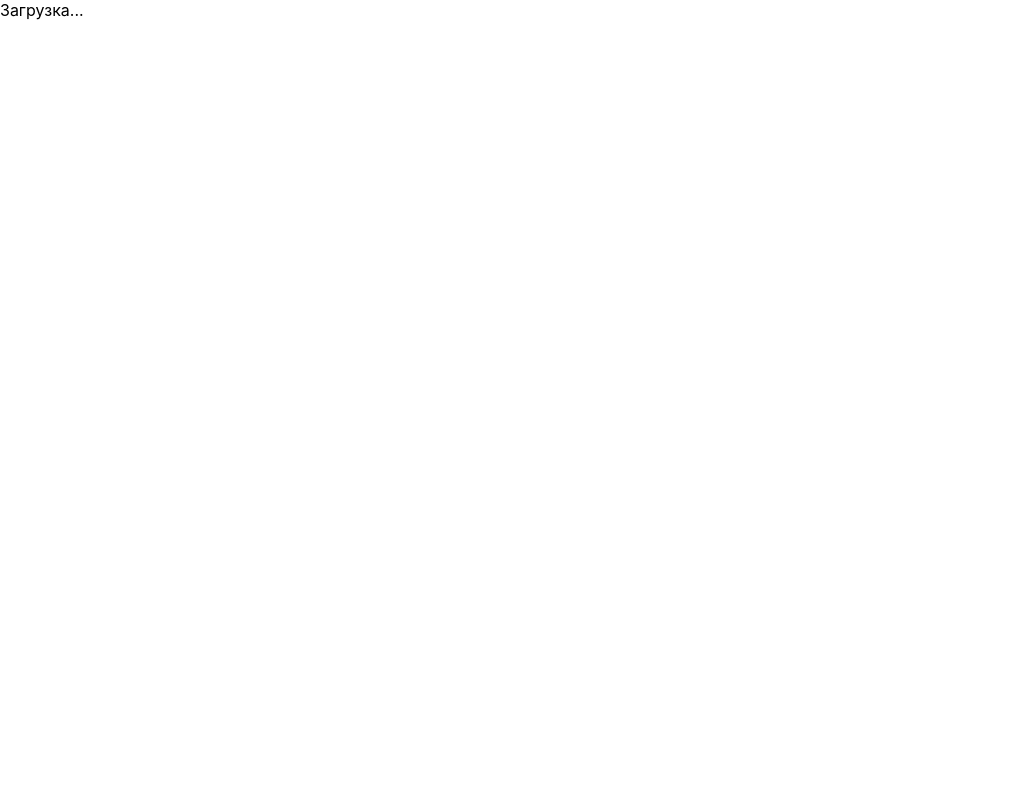
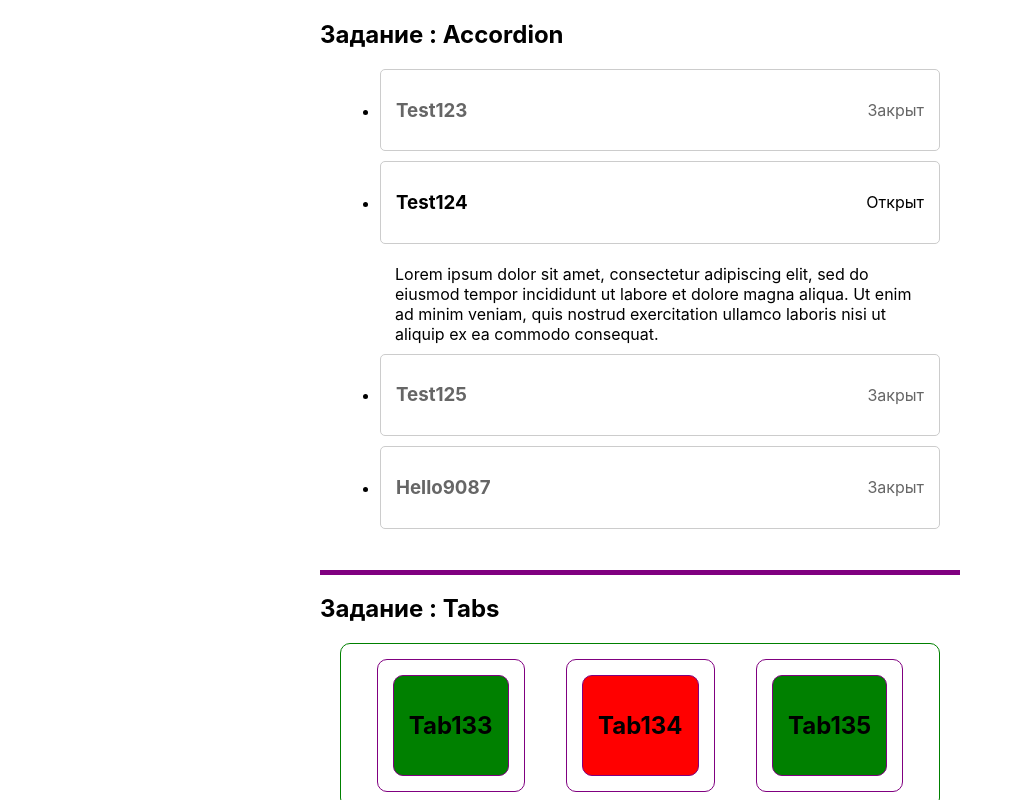
Before and after one commit to jab0001/react-test, a React (Create React App) app: page / in a window 1280 px wide. Shown: the top 800 px of the page, without its empty margins (0-1022 px from the left). Built offline with nearby package versions, Linux system fonts and the light colour scheme.

Commit message:
Настройка редакса

```diff
--- a/package.json
+++ b/package.json
@@ -3,6 +3,7 @@
   "version": "0.1.0",
   "private": true,
   "dependencies": {
+    "@reduxjs/toolkit": "^1.8.1",
     "@testing-library/jest-dom": "^5.16.4",
     "@testing-library/react": "^12.1.4",
     "@testing-library/user-event": "^13.5.0",
@@ -12,6 +13,7 @@
     "@types/react-dom": "^17.0.15",
     "react": "^18.0.0",
     "react-dom": "^18.0.0",
+    "react-redux": "^7.2.8",
     "react-scripts": "5.0.0",
     "typescript": "^4.6.3",
     "web-vitals": "^2.1.4"
--- a/src/App.tsx
+++ b/src/App.tsx
@@ -6,6 +6,8 @@ import AccordionList from './components/AccordionList/AccordionList'
 import TabList from './components/Tabs/TabList'
 import InputGeneric, { InputGenericEditVersion } from './components/InputGeneric'
 import { ThemeProvider } from './components/hooksLesson/context'
+import { Provider } from 'react-redux'
+import { store } from './redux'
 
 const texts = {
   default: '',
@@ -42,17 +44,18 @@ class ErrorBoundary extends Component<any, any> {
 }
 
 const App: FunctionComponent = () => {
-  const [loader, setLoader] = useState<boolean>( true )
+  const [loader, setLoader] = useState<boolean>( false )
   const [theme, setTheme] = useState<'light' | 'dark'>( 'light' )
 
-  useEffect(() => {
-    setTimeout(() => {
-      setLoader(prev => !prev)
-    }, 3000)
-  }, [loader])
+  // useEffect( () => {
+  //   setTimeout( () => {
+  //     setLoader( prev => !prev )
+  //   }, 3000 )
+  // }, [loader] )
   return (
+    <Provider store={store}>
       <ThemeProvider theme={theme}>
-      <Loader isLoading={loader}>
+        <Loader isLoading={false}>
           <UserList/>
           <SecondTest/>
           <AccordionList/>
@@ -100,6 +103,7 @@ const App: FunctionComponent = () => {
           />
         </Loader>
       </ThemeProvider>
+    </Provider>
   )
 }
 
--- a/src/components/AccordionList/AccordionList.tsx
+++ b/src/components/AccordionList/AccordionList.tsx
@@ -1,41 +1,62 @@
-import { FunctionComponent, useState } from 'react';
-import AccordionElement from '../AccordionElement/AccordionElement';
+import { FunctionComponent, useEffect, useState } from 'react'
+import AccordionElement from '../AccordionElement/AccordionElement'
+import { setAccordionList } from '../../redux/accordion/reducer'
+import { useDispatch } from 'react-redux'
+import { useAppSelector } from '../../redux'
 
-const accordionList = [
+export const accordionList = [
   {
     id: 123,
-        title: "Test",
-        text: "Lorem ipsum dolor sit amet, consectetur adipiscing elit, sed do eiusmod tempor incididunt ut labore et dolore magna aliqua. Ut enim ad minim veniam, quis nostrud exercitation ullamco laboris nisi ut aliquip ex ea commodo consequat.",
+    title: 'Test',
+    text: 'Lorem ipsum dolor sit amet, consectetur adipiscing elit, sed do eiusmod tempor incididunt ut labore et dolore magna aliqua. Ut enim ad minim veniam, quis nostrud exercitation ullamco laboris nisi ut aliquip ex ea commodo consequat.'
   },
   {
     id: 124,
-        title: "Test",
-        text: "Lorem ipsum dolor sit amet, consectetur adipiscing elit, sed do eiusmod tempor incididunt ut labore et dolore magna aliqua. Ut enim ad minim veniam, quis nostrud exercitation ullamco laboris nisi ut aliquip ex ea commodo consequat.",
+    title: 'Test',
+    text: 'Lorem ipsum dolor sit amet, consectetur adipiscing elit, sed do eiusmod tempor incididunt ut labore et dolore magna aliqua. Ut enim ad minim veniam, quis nostrud exercitation ullamco laboris nisi ut aliquip ex ea commodo consequat.'
   },
   {
     id: 125,
-        title: "Test",
-        text: "Lorem ipsum dolor sit amet, consectetur adipiscing elit, sed do eiusmod tempor incididunt ut labore et dolore magna aliqua. Ut enim ad minim veniam, quis nostrud exercitation ullamco laboris nisi ut aliquip ex ea commodo consequat.",
+    title: 'Test',
+    text: 'Lorem ipsum dolor sit amet, consectetur adipiscing elit, sed do eiusmod tempor incididunt ut labore et dolore magna aliqua. Ut enim ad minim veniam, quis nostrud exercitation ullamco laboris nisi ut aliquip ex ea commodo consequat.'
   }
 ]
 
 
 const AccordionList: FunctionComponent = () => {
-    const [active, setActive] = useState(124)
+  const [active, setActive] = useState( 124 )
+  const dispatch = useDispatch()
+  const accordions = useAppSelector( ( state ) => {
+    return state.accordion.list
+  } )
 
-    let selectAccordion = (id: number) => {
-        const current = active === id ? -1 : id;
-        setActive(() => (current));
-    };
+  useEffect( () => {
+    const list = [...accordionList, {
+      id: 9087,
+      text: 'Привет',
+      title: 'Hello'
+    }]
+
+    setTimeout( () => {
+      dispatch( setAccordionList( list ) )
+    }, 3000 )
+  }, [] )
+
+
+  let selectAccordion = ( id: number ) => {
+    const current = active === id ? -1 : id
+    setActive( () => ( current ) )
+  }
 
   return (
-        <div className={"homework_wrapper"}>
+    <div className={'homework_wrapper'}>
       <h2>Задание : Accordion</h2>
       <div className="wrapper">
         <ul className={'accordion__list'}>
-                    {accordionList.map((item) => <li className={'accordion__item'} key={item.id}>
-                        <AccordionElement title={item.title} text={item.text} id={item.id} handleAccordionSelect={() => selectAccordion(item.id)}
-                            active={item.id === active} />
+          {accordions.map( ( item ) => <li className={'accordion__item'} key={item.id}>
+              <AccordionElement title={item.title} text={item.text} id={item.id}
+                                handleAccordionSelect={() => selectAccordion( item.id )}
+                                active={item.id === active}/>
             </li>
           )}
         </ul>
@@ -44,4 +65,4 @@ const AccordionList: FunctionComponent = () => {
   )
 }
 
-export default AccordionList;
+export default AccordionList
--- a/src/components/Loader.tsx
+++ b/src/components/Loader.tsx
@@ -5,17 +5,17 @@ interface Props {
   isLoading: boolean
 }
 
-const Loader: FunctionComponent<Props> = ( { children } ) => {
+const Loader: FunctionComponent<Props> = ( { children, isLoading } ) => {
   const theme = useContext( ThemeContext )
   const ref = useRef<HTMLDivElement>( null )
 
   return (
     <>
-      {/*{isLoading && (*/}
-      <div className={'my__loader'} ref={ref} style={{ background: theme.primaryTextColor }}>
-        Загрузка...
-      </div>
-      {/*)}*/}
+      {isLoading && (
+        <div className={'my__loader'} ref={ref} style={{ background: theme.primaryTextColor }}>
+          Загрузка...
+        </div>
+      )}
       {children}
     </>
   )
--- /dev/null
+++ b/src/redux/accordion/reducer.ts
@@ -0,0 +1,37 @@
+import { createAsyncThunk, createSlice, PayloadAction } from '@reduxjs/toolkit'
+import { AppDispatch, AppRootStateType } from '../index'
+import { accordionList } from '../../components/AccordionList/AccordionList'
+
+interface AccordionState {
+  list: Array<{ id: number, title: string, text: string }>
+}
+
+const initialState: AccordionState = {
+  list: []
+}
+
+const AccordionSlice = createSlice( {
+  name: 'Accordion',
+  initialState,
+  reducers: {
+    setAccordionList( state, data: PayloadAction<AccordionState['list']> ) {
+      state.list = data.payload
+    }
+  },
+} )
+
+
+const getAccordionListFromServer = createAsyncThunk<any, any, { state: AppRootStateType }>( 'getAccordionList', async ( data, thunkApi ) => {
+  const { getState, dispatch, fulfillWithValue, rejectWithValue } = thunkApi
+
+  if( getState().accordion.list.length > 0 ) {
+    rejectWithValue( 'Already exists' )
+  }
+
+  const newList = accordionList.filter( item => !!item )
+  dispatch( setAccordionList( newList ) )
+} )
+
+
+export const AccordionReducer = AccordionSlice.reducer
+export const { setAccordionList } = AccordionSlice.actions
--- /dev/null
+++ b/src/redux/index.tsx
@@ -0,0 +1,16 @@
+import { combineReducers, configureStore } from '@reduxjs/toolkit'
+import { TypedUseSelectorHook, useDispatch, useSelector } from 'react-redux'
+import { AccordionReducer } from './accordion/reducer'
+
+const rootReducer = combineReducers({
+  accordion: AccordionReducer
+})
+
+export type AppRootStateType = ReturnType<typeof rootReducer>
+export type AppDispatch = typeof store.dispatch
+export const useAppDispatch = () => useDispatch<AppDispatch>()
+export const useAppSelector: TypedUseSelectorHook<AppRootStateType> = useSelector
+
+export const store = configureStore({
+  reducer: rootReducer,
+})
```
Also changed, not shown: 1 other file (tests, documents, lock files or other folders). Lines whose indentation alone changed are shown as unchanged.
